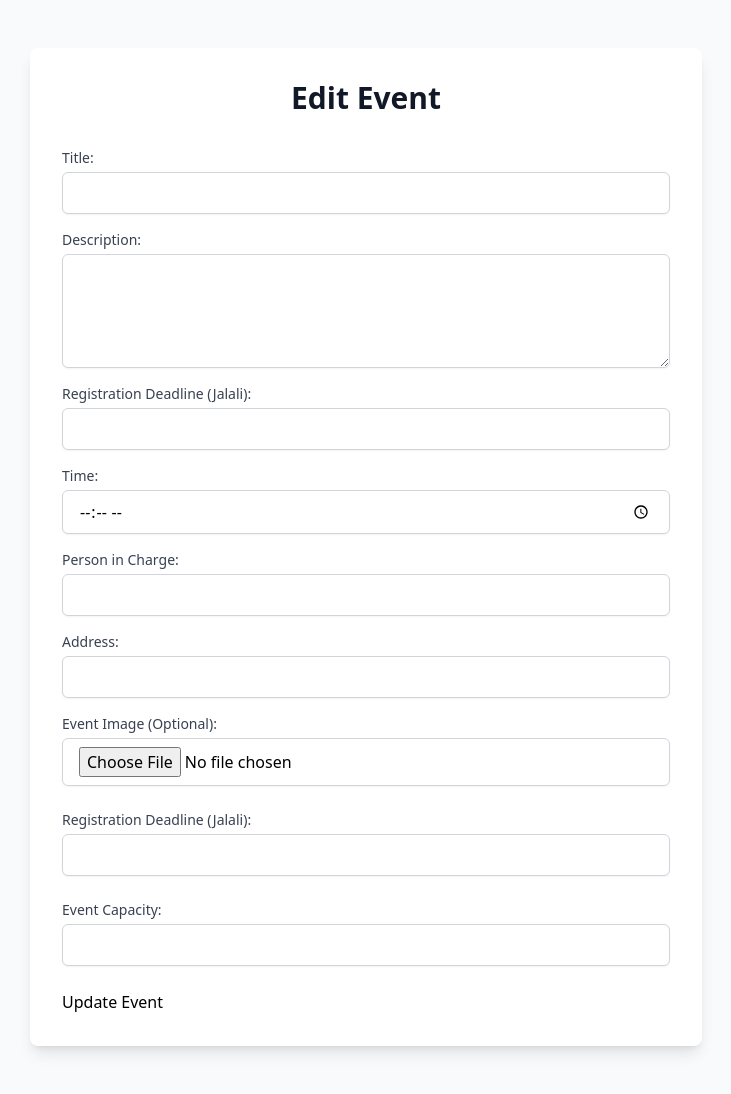
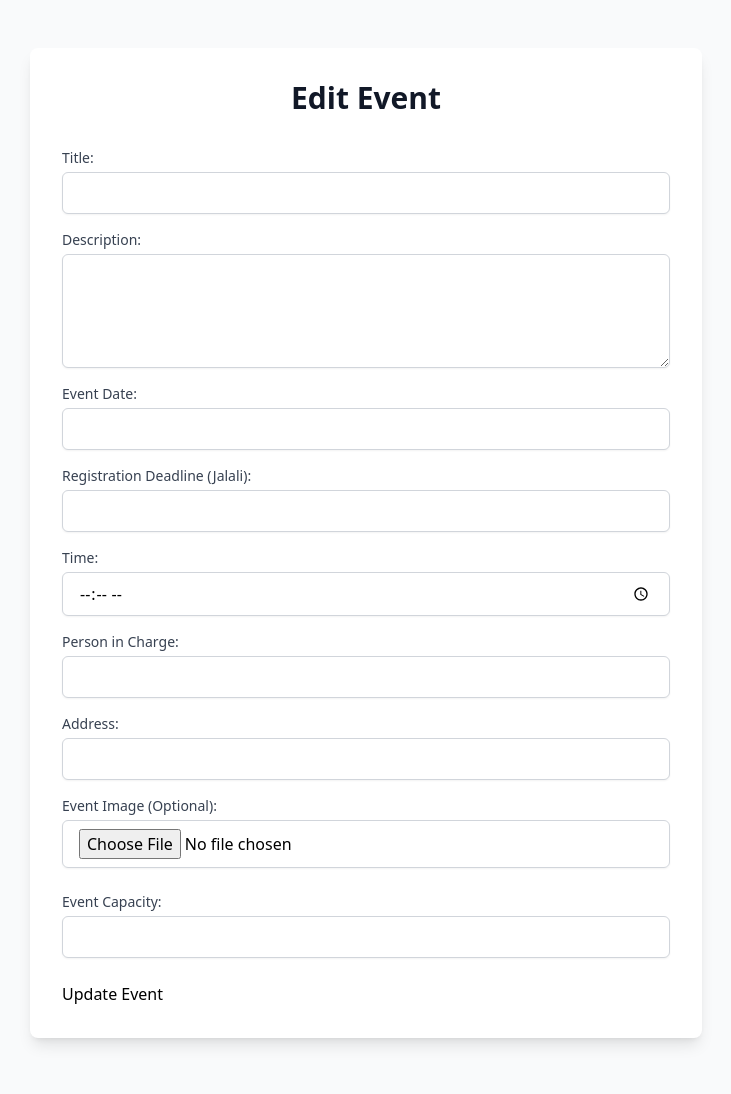
Before and after one commit to nima-saeidi/hiTech_backend, a FastAPI app: template backend/templates/edit_event.html in a window 1280 px wide. Shown: the whole page, without its empty margins (274-1005 px from the left). After the commit the page ends 1045 px from the top, so only its background shows below. Run offline with FastAPI, Linux system fonts and the light colour scheme; the template is opened without the code that fills it, so the values that code supplies are empty; some libraries are stand-ins or nearby versions.

Commit message:
clear code1

```diff
--- a/backend/main.py
+++ b/backend/main.py
@@ -780,37 +780,71 @@ async def edit_event_page(event_id: int, request: Request, db: Session = Depends
     return templates.TemplateResponse("edit_event.html", {"request": request, "event": event})
 
 
+from persiantools.jdatetime import JalaliDate
+from fastapi import HTTPException
 
-@app.post("/admin/events/{event_id}/edit", response_class=HTMLResponse)
+
+# Helper function to convert Persian numbers to ASCII digits
+def persian_to_ascii(persian_str: str) -> str:
+    persian_digits = '۰۱۲۳۴۵۶۷۸۹'  # Persian digits
+    ascii_digits = '0123456789'  # ASCII digits
+    translation_table = str.maketrans(persian_digits, ascii_digits)
+    return persian_str.translate(translation_table)
+
+
+# Function to convert Jalali date to Gregorian
+def jalali_to_gregorian(jalali_date: str):
+    """
+    Converts a Jalali date (e.g., ۱۴۰۳/۰۹/۲۶) to Gregorian date in 'YYYY-MM-DD' format.
+    """
+    try:
+        # Convert Persian numbers to ASCII digits
+        jalali_date_ascii = persian_to_ascii(jalali_date)
+
+        # Ensure the Jalali date is in the format YYYY/MM/DD
+        jalali_parts = jalali_date_ascii.split('/')
+        if len(jalali_parts) != 3:
+            raise ValueError("Incorrect date format")
+
+        jalali_year, jalali_month, jalali_day = map(int, jalali_parts)
+
+        # Convert Jalali to Gregorian
+        gregorian_date = JalaliDate(jalali_year, jalali_month, jalali_day).to_gregorian()
+        return gregorian_date.strftime("%Y-%m-%d")  # Return Gregorian date in 'YYYY-MM-DD'
+    except Exception as e:
+        raise HTTPException(status_code=400, detail=f"Invalid Jalali date format: {jalali_date}")
+
+
+@app.post("/admin/events/{event_id}/edit")
 async def edit_event(
-    event_id: int,
-    request: Request,
-    db: Session = Depends(get_db),
-    title: str = Form(...),
-    description: str = Form(...),
-    date: str = Form(...),
-    time: str = Form(...),
-    person_in_charge: str = Form(...),
-    address: str = Form(...),
-    image: UploadFile = File(None),
-    registration_deadline: str = Form(None),
-    capacity: int = Form(None)
+        event_id: int,
+        db: Session = Depends(get_db),
+        title: str = Form(...),
+        description: str = Form(...),
+        date: str = Form(...),  # Jalali date as input
+        time: str = Form(...),
+        capacity: int = Form(None)
 ):
+    # Query the event by ID
     event = db.query(Event).filter(Event.id == event_id).first()
     if not event:
         raise HTTPException(status_code=404, detail="Event not found")
+
+    # Convert Jalali date to Gregorian format
+    try:
+        gregorian_date = jalali_to_gregorian(date)
+    except HTTPException as e:
+        raise e  # Handle invalid Jalali date format
+
+    # Update event details
     event.title = title
     event.description = description
-    event.date = date
+    event.date = gregorian_date  # Save Gregorian date to database
     event.time = time
-    event.person_in_charge = person_in_charge
-    event.address = address
-    if image:
-        event.image_path = save_event_image(image)
-    if registration_deadline:
-        event.registration_deadline = datetime.strptime(registration_deadline, "%Y-%m-%d %H:%M:%S")
     if capacity:
         event.capacity = capacity
+
+    # Commit changes
     db.commit()
     db.refresh(event)
 
--- a/backend/templates/dashboard.html
+++ b/backend/templates/dashboard.html
@@ -7,6 +7,9 @@
     <script src="https://cdn.tailwindcss.com"></script>
 </head>
 <body class="bg-gray-100 font-sans leading-normal tracking-normal">
+    {% include "nav.html" %}
+
+<hr class="border-gray-300">
     <div class="max-w-4xl mx-auto py-12 px-6 sm:px-8">
         <!-- Dashboard Container -->
         <div class="bg-white p-8 rounded-lg shadow-lg">
@@ -15,7 +18,7 @@
             <div class="space-y-4">
                 <!-- Manage Events Link -->
                 <a href="/admin/events" class="block text-xl font-semibold text-indigo-600 hover:text-indigo-800 transition duration-300">Manage Events</a>
-
+<a href="/admin/event_selection" class="block text-xl font-semibold text-indigo-600 hover:text-indigo-800 transition duration-300">Admin Events Selection</a>
                 <!-- Logout Link -->
                 <a href="/admin/logout" class="block text-xl font-semibold text-red-600 hover:text-red-800 transition duration-300">Logout</a>
             </div>
--- a/backend/templates/edit_event.html
+++ b/backend/templates/edit_event.html
@@ -5,6 +5,10 @@
     <meta name="viewport" content="width=device-width, initial-scale=1.0">
     <title>Edit Event</title>
     <script src="https://cdn.tailwindcss.com"></script>
+     <link rel="stylesheet" href="https://cdn.jsdelivr.net/npm/persian-datepicker@1.2.0/dist/css/persian-datepicker.min.css">
+    <script src="https://cdn.jsdelivr.net/npm/jquery@3.6.0/dist/jquery.min.js"></script>
+    <script src="https://cdn.jsdelivr.net/npm/persian-date@1.1.0/dist/persian-date.min.js"></script>
+    <script src="https://cdn.jsdelivr.net/npm/persian-datepicker@1.2.0/dist/js/persian-datepicker.min.js"></script>
 </head>
 <body class="bg-gray-100 font-sans leading-normal tracking-normal">
     <div class="min-h-screen flex items-center justify-center bg-gray-50 py-12 px-4 sm:px-6 lg:px-8">
@@ -20,6 +24,11 @@
                     <div class="flex flex-col">
                         <label for="description" class="text-sm font-medium text-gray-700">Description:</label>
                         <textarea id="description" name="description" required class="mt-1 px-4 py-2 border border-gray-300 rounded-md shadow-sm focus:ring-indigo-500 focus:border-indigo-500 block w-full" rows="4">{{ event.description }}</textarea>
+                    </div>
+                <!-- Jalali Calendar -->
+                <div class="flex flex-col">
+                    <label for="jalali_date" class="text-sm font-medium text-gray-700">Event Date:</label>
+                    <input type="text" id="jalali_date" name="date" required class="mt-1 px-4 py-2 border border-gray-300 rounded-md shadow-sm focus:ring-indigo-500 focus:border-indigo-500 block w-full">
                 </div>
 
 <div class="flex flex-col">
@@ -47,15 +56,10 @@
 
                     <div class="flex flex-col">
                         <label for="image" class="text-sm font-medium text-gray-700">Event Image (Optional):</label>
-                        <input type="file" id="image" name="image" class="mt-1 px-4 py-2 border border-gray-300 rounded-md shadow-sm focus:ring-indigo-500 focus:border-indigo-500 block w-full">
+                        <input type="file" id="image" name="image" required class="mt-1 px-4 py-2 border border-gray-300 rounded-md shadow-sm focus:ring-indigo-500 focus:border-indigo-500 block w-full">
                     </div>
                 </div>
-                <div class="flex flex-col">
-    <label for="jalali_deadline" class="text-sm font-medium text-gray-700">Registration Deadline (Jalali):</label>
-    <input type="text" id="jalali_deadline" name="jalali_deadline" required
-        class="mt-1 px-4 py-2 border border-gray-300 rounded-md shadow-sm focus:ring-indigo-500 focus:border-indigo-500 block w-full">
-    <input type="hidden" id="gregorian_deadline" name="registration_deadline">
-</div>
+
 
                 <!-- Event Capacity -->
                 <div class="flex flex-col">
@@ -70,24 +74,26 @@
     </div>
   <script>
         $(document).ready(function () {
+            // Jalali Date Picker for Event Date
             $('#jalali_date').persianDatepicker({
                 format: 'YYYY/MM/DD',
                 initialValue: false
             });
-        });
-         $(document).ready(function () {
+
+            // Jalali Date Picker for Deadline with Time Picker
             $('#jalali_deadline').persianDatepicker({
                 format: 'YYYY/MM/DD HH:mm',
                 timePicker: {
-                enabled: true,  // Enable time selection
+                    enabled: true,
                     meridiem: {
                         enabled: false // Use 24-hour format
                     }
                 },
                 initialValue: false,
                 onSelect: function (unixDate) {
-                const gregorianDeadline = new persianDate(unixDate).toLocale('en').toCalendar('gregorian').format('YYYY-MM-DD HH:mm');
-                $('#gregorian_deadline').val(gregorianDeadline); // Save converted Gregorian datetime to hidden input
+                    // Convert Jalali date to Gregorian and save to hidden input
+                    const gregorianDate = new persianDate(unixDate).toLocale('en').toCalendar('gregorian').format('YYYY-MM-DD HH:mm');
+                    $('#gregorian_deadline').val(gregorianDate);
                 }
             });
         });
--- a/backend/templates/events.html
+++ b/backend/templates/events.html
@@ -9,10 +9,8 @@
 <body class="bg-gray-100 font-sans leading-normal tracking-normal">
 
     <div class="max-w-4xl mx-auto py-12 px-6 sm:px-8">
-        <!-- Events List Container -->
         <div class="bg-white p-8 rounded-lg shadow-lg">
             <h2 class="text-3xl font-bold text-gray-900 mb-6">Events List</h2>
-
             <div class="events space-y-4">
                 {% if events %}
                     <ul class="space-y-4">
@@ -28,7 +26,6 @@
                 {% endif %}
             </div>
 
-            <!-- Create New Event Link -->
             <div class="mt-6">
                 <a href="/admin/events/create" class="inline-block text-lg font-semibold text-indigo-600 hover:text-indigo-800 transition duration-300">Create New Event</a>
             </div>
--- a/backend/templates/nav.html
+++ b/backend/templates/nav.html
@@ -1,7 +1,6 @@
 <nav class="bg-gray-800 p-4">
     <ul class="flex gap-6 text-white">
         <li><a href="/admin/dashboard" class="hover:text-indigo-400 transition duration-300">Dashboard</a></li>
-        <li><a href="/admin/events" class="hover:text-indigo-400 transition duration-300">Events</a></li>
         <li><a href="/admin/events" class="hover:text-indigo-400 transition duration-300">Admin Events</a></li>
         <li><a href="/admin/event_selection" class="hover:text-indigo-400 transition duration-300">Admin Events Selection</a></li>
 
--- a/backend/templates/registered_users.html
+++ b/backend/templates/registered_users.html
@@ -7,9 +7,15 @@
     <link href="https://cdn.jsdelivr.net/npm/tailwindcss@2.2.19/dist/tailwind.min.css" rel="stylesheet">
 </head>
 <body class="bg-gray-50">
+    {% include "nav.html" %}
 
     <div class="container mx-auto p-6">
         <h2 class="text-3xl font-semibold text-center text-gray-800 mb-6">Registered Users for {{ event_name }}</h2>
+
+        <!-- Display the number of registered users -->
+        <div class="text-center mb-6">
+            <p class="text-xl text-gray-700">Total Registered Users: <span class="font-semibold">{{ users|length }}</span></p>
+        </div>
 
         <!-- User List -->
         <div class="bg-white p-4 rounded-lg shadow-lg">
```
Also changed, not shown: backend/templates/event_selection.html (+12 -0 lines), backend/static/event_images/Screenshot 2024-11-18 003710.png (added). Lines whose indentation alone changed are shown as unchanged.
